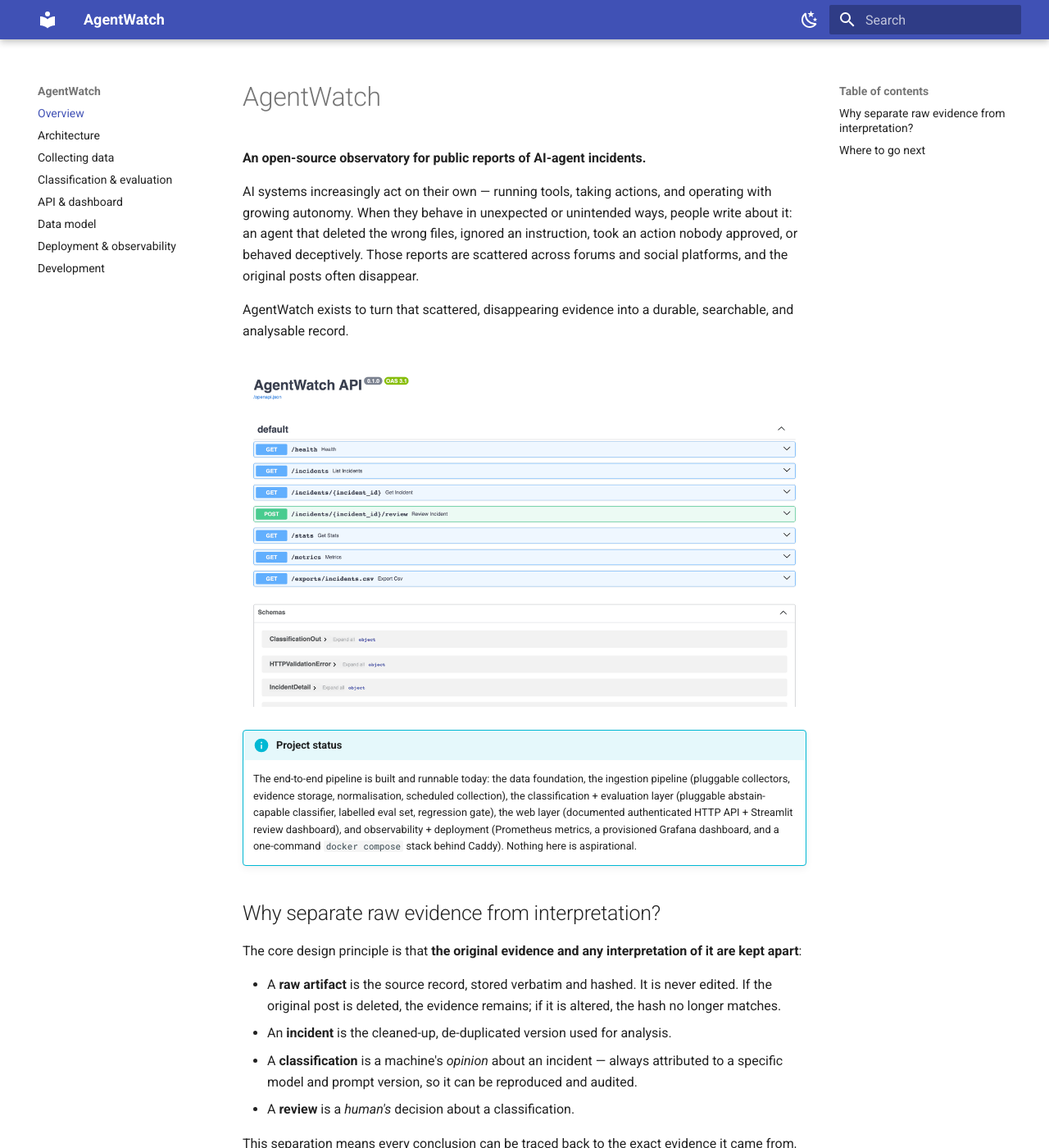
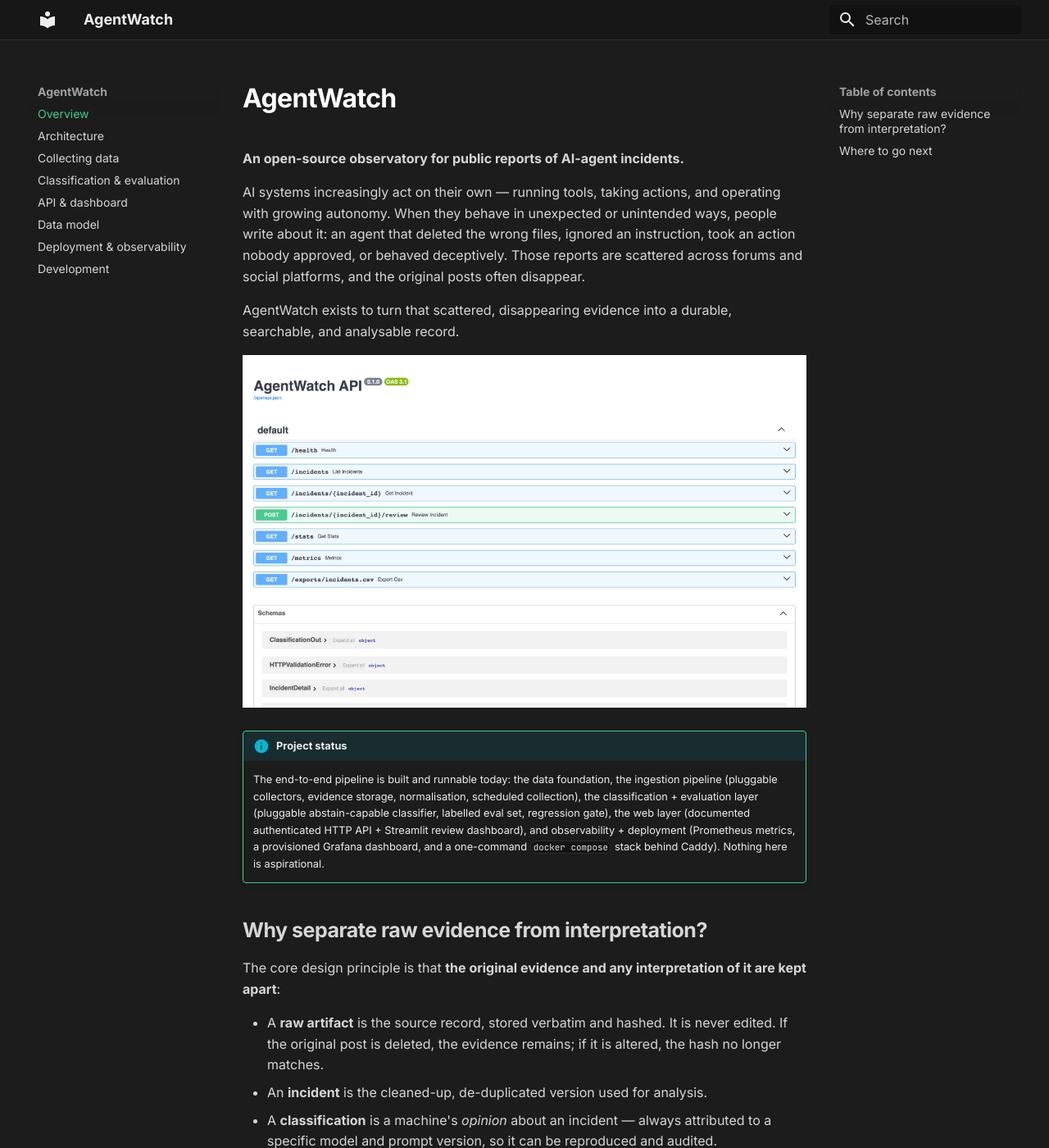
Before and after one commit to kohsheen1234/Open-source-AI-Incident-Observatory, an MkDocs documentation site: the page built from docs/index.md, in a window 1280 px wide and 1400 px high. Shown: the whole window at 82% size. Built offline with MkDocs 1.6.1 and Material for MkDocs 9.7.7, drawn with Linux system fonts in a browser that asks for light colours.

Commit message:
style: Supabase-inspired dark theme across dashboard and docs (green accent, mono labels, dark charts)

```diff
--- /dev/null
+++ b/docs/stylesheets/extra.css
@@ -0,0 +1,70 @@
+/* AgentWatch docs — Supabase-inspired dark theme. */
+
+[data-md-color-scheme="slate"] {
+  --md-hue: 0;
+  --md-default-bg-color: #1c1c1c;
+  --md-default-fg-color: #ededed;
+  --md-default-fg-color--light: #a0a0a0;
+  --md-default-fg-color--lighter: #6f6f6f;
+
+  --md-primary-fg-color: #181818;
+  --md-primary-bg-color: #ededed;
+
+  --md-accent-fg-color: #3ecf8e;
+
+  --md-typeset-color: #d6d6d6;
+  --md-typeset-a-color: #3ecf8e;
+
+  --md-code-bg-color: #141414;
+  --md-code-fg-color: #e6e6e6;
+
+  --md-footer-bg-color: #141414;
+}
+
+/* Hairline borders + tighter display type, matching the dashboard. */
+.md-header {
+  background: #171717;
+  border-bottom: 1px solid #2e2e2e;
+  box-shadow: none;
+}
+.md-tabs { background: #171717; }
+
+.md-typeset h1,
+.md-typeset h2,
+.md-typeset h3 {
+  letter-spacing: -0.02em;
+  font-weight: 700;
+}
+.md-typeset h1 { color: #ffffff; }
+
+/* Green accent for the section/nav active state and focus rings. */
+.md-nav__link--active,
+.md-nav__link:focus,
+.md-nav__link:hover { color: #3ecf8e; }
+
+/* Code + inline code on hairline panels. */
+.md-typeset pre > code,
+.md-typeset code {
+  border: 1px solid #2e2e2e;
+  border-radius: 8px;
+}
+
+/* Tables as dark hairline cards. */
+.md-typeset table:not([class]) {
+  border: 1px solid #2e2e2e;
+  border-radius: 10px;
+  overflow: hidden;
+}
+.md-typeset table:not([class]) th {
+  background: #202020;
+  font-family: "JetBrains Mono", ui-monospace, monospace;
+  font-size: 0.75rem;
+  text-transform: uppercase;
+  letter-spacing: 0.05em;
+  color: #a0a0a0;
+}
+
+/* Primary buttons / admonition accents in brand green. */
+.md-typeset .admonition.info,
+.md-typeset details.info { border-color: #3ecf8e; }
+.md-typeset .admonition-title { background: rgba(62, 207, 142, 0.1); }
--- a/mkdocs.yml
+++ b/mkdocs.yml
@@ -4,20 +4,19 @@ site_url: https://kohsheen1234.github.io/Open-source-AI-Incident-Observatory/
 theme:
   name: material
   palette:
-    - media: "(prefers-color-scheme: light)"
-      scheme: default
-      toggle:
-        icon: material/weather-night
-        name: Switch to dark mode
-    - media: "(prefers-color-scheme: dark)"
-      scheme: slate
-      toggle:
-        icon: material/weather-sunny
-        name: Switch to light mode
+    scheme: slate
+    primary: custom
+    accent: custom
+  font:
+    text: Inter
+    code: JetBrains Mono
   features:
     - navigation.sections
     - navigation.top
     - content.code.copy
+
+extra_css:
+  - stylesheets/extra.css
 markdown_extensions:
   - admonition
   - pymdownx.highlight
```
Also changed, not shown: docs/assets/screenshots/01-overview.png, docs/assets/screenshots/02-explorer.png, docs/assets/screenshots/03-review.png, 3 other files.
